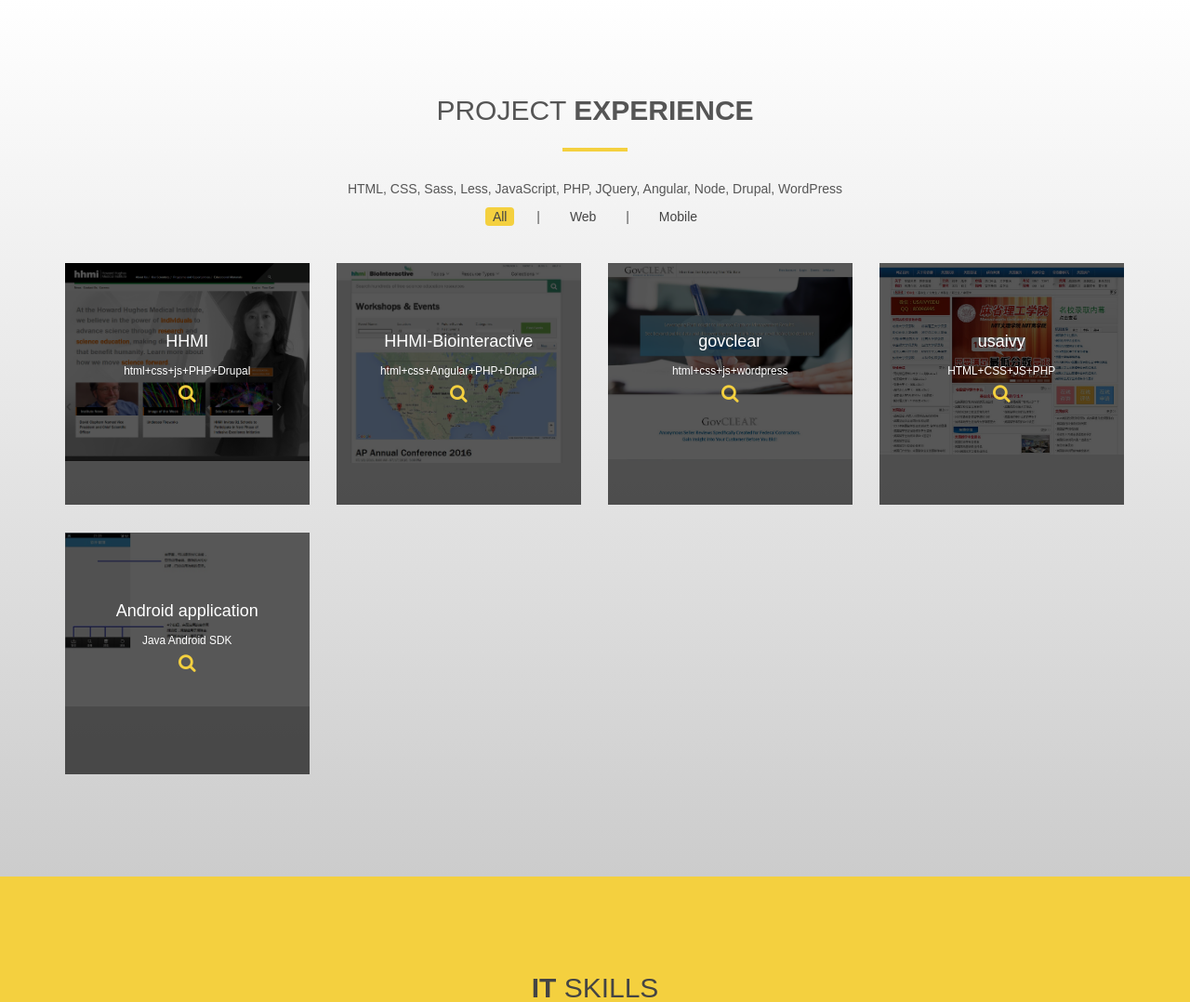
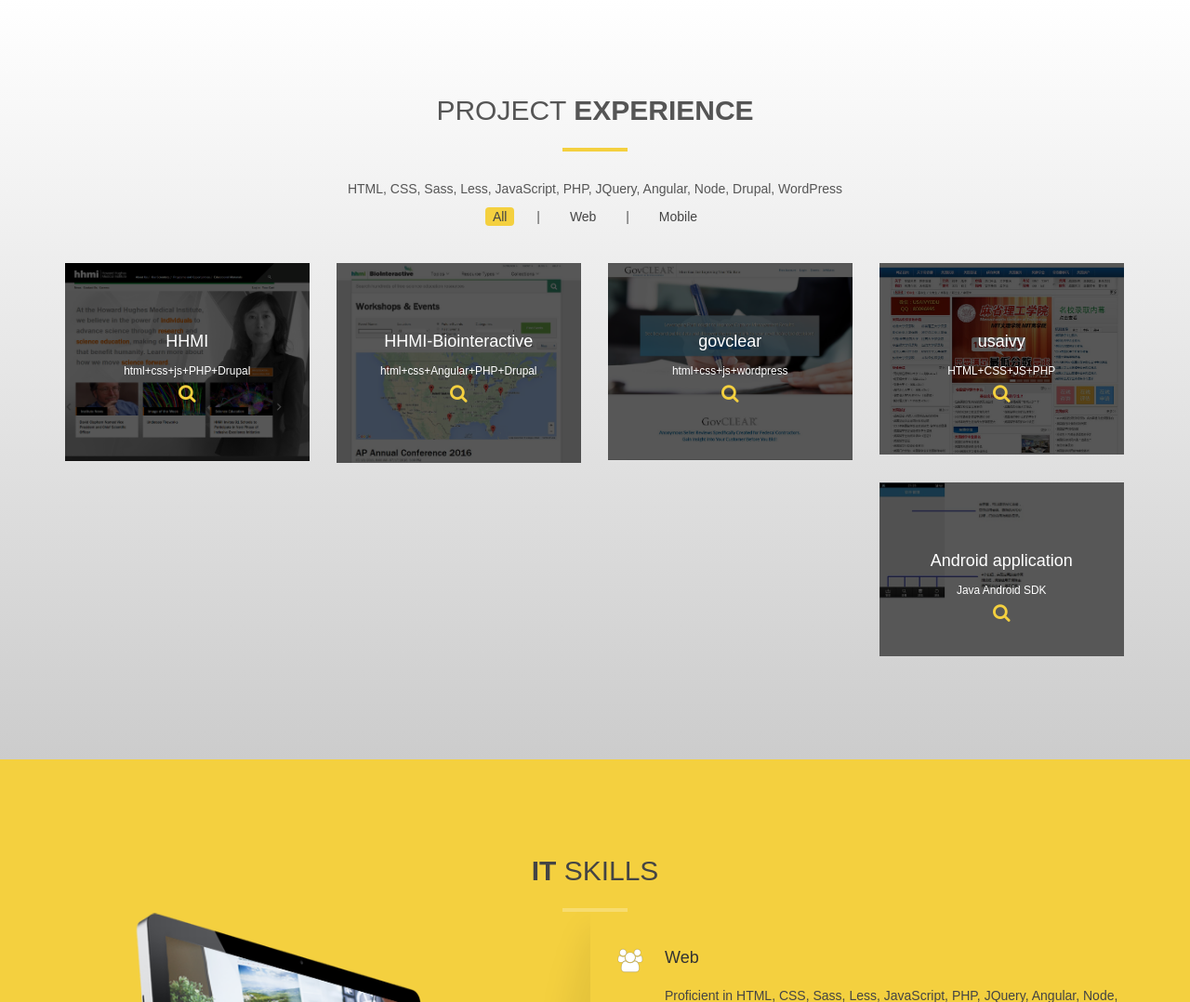
Before and after one commit to zckpp/resume, a PHP site: page / in a window 1280 px wide. Shown: the part 1305-2383 px from the top of the page at 93% size. Run offline with PHP 8.4, Linux system fonts and the light colour scheme; some libraries are stand-ins or nearby versions.

Commit message:
update portfolio item hover-bg

```diff
--- a/css/style.css
+++ b/css/style.css
@@ -520,7 +520,6 @@
 	transform: scale(1.2);
 }
 .portfolio-item .hover-bg {
-	height: 260px;
 	overflow: hidden;
 	position: relative;
 }
```
